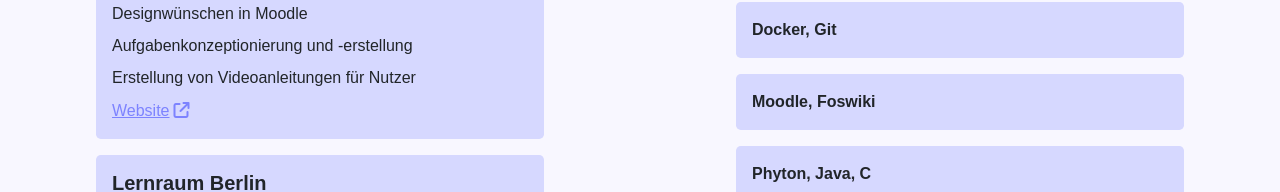
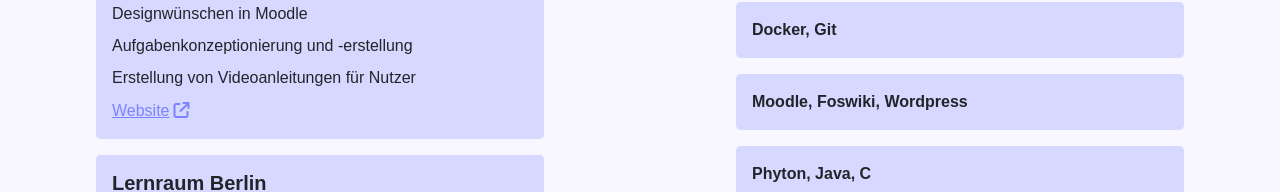
Before and after one commit to brunobeeee/homepage, a website built with Parcel: page src/cv.html in a window 1280 px wide. Shown: the part 228-420 px from the top of the page. Built offline with nearby package versions, Linux system fonts and the light colour scheme; a small style sheet from the web is missing.

Commit message:
Update cv.html

```diff
--- a/src/cv.html
+++ b/src/cv.html
@@ -85,7 +85,7 @@
 
             <div class="card my-2 bg-info border-0 rounded-3">
                 <div class="card-body">
-                    <b>Moodle, Foswiki</b>
+                    <b>Moodle, Foswiki, Wordpress</b>
                 </div>
             </div>
 
```
